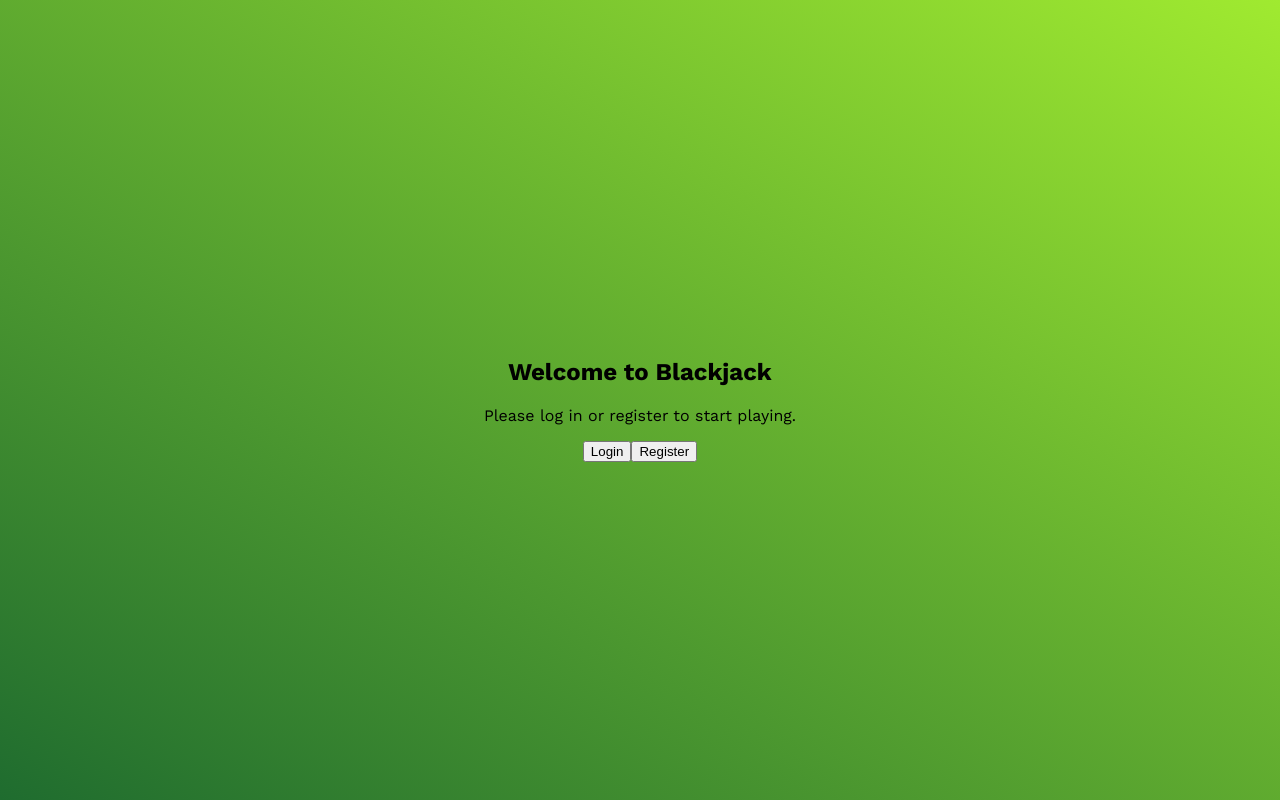
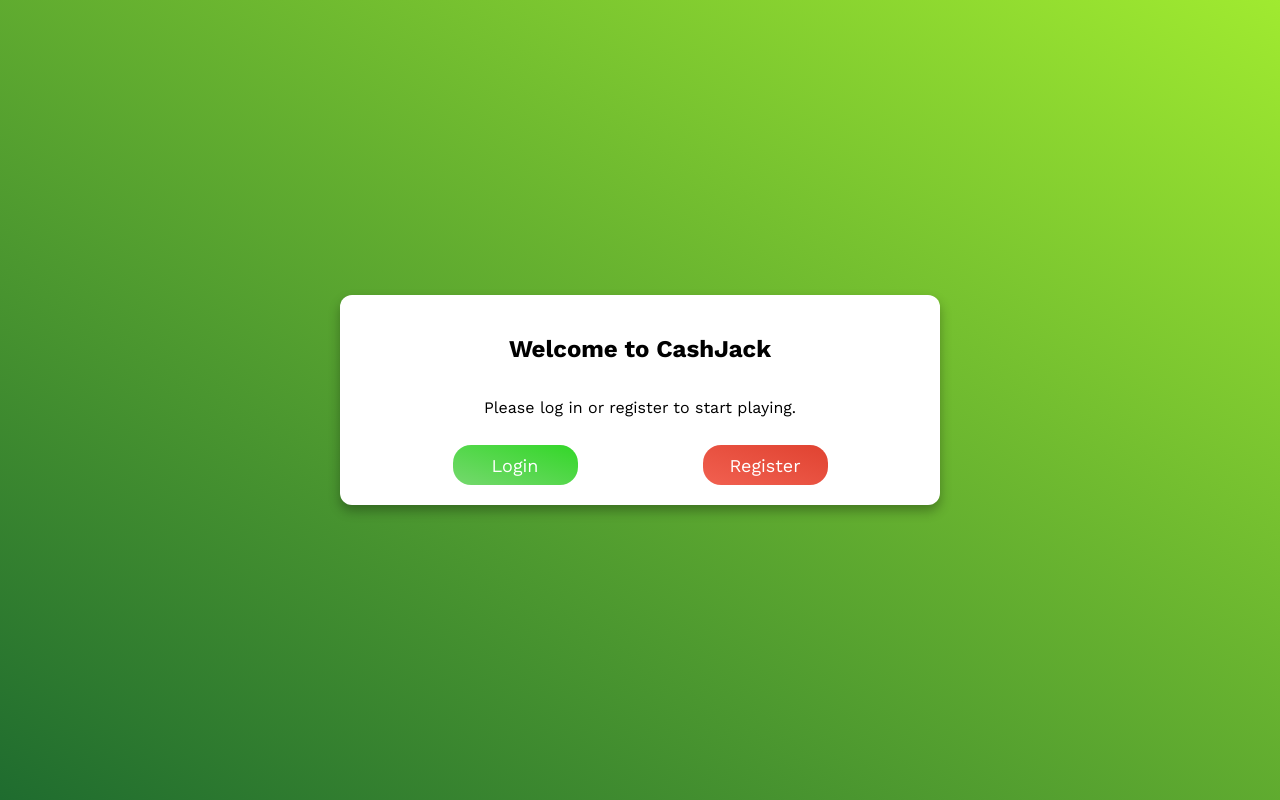
Before and after one commit to calebashw/Blackjack-Frontend, a React (Create React App) app: page / in a window 1280 px wide. Built offline with nearby package versions, Linux system fonts and the light colour scheme.

Commit message:
Lots of styling changes, working on API requests, functionality

```diff
--- a/public/index.html
+++ b/public/index.html
@@ -2,7 +2,7 @@
 <html lang="en">
   <head>
     <meta charset="utf-8" />
-    <link rel="icon" href="%PUBLIC_URL%/favicon.ico" />
+    <link rel="icon" href="%PUBLIC_URL%/icons8-blackjack-62.png" />
     <link rel="preconnect" href="https://fonts.googleapis.com">
     <link rel="preconnect" href="https://fonts.gstatic.com" crossorigin>
     <link href="https://fonts.googleapis.com/css2?family=Work+Sans:ital,wght@0,100..900;1,100..900&display=swap" rel="stylesheet">
--- a/src/App.jsx
+++ b/src/App.jsx
@@ -15,7 +15,7 @@ function App() {
 
   // Function to start a new game
   const startGame = async () => {
-    const response = await axios.post(`${process.env.REACT_APP_API_URL}/start-game`, {}, { withCredentials: true });
+    const response = await axios.post(`${process.env.REACT_APP_API_URL}/main/start-game`, {}, { withCredentials: true });
     setGameData(response.data);
   };
 
@@ -30,7 +30,7 @@ function App() {
           {/* Login route */}
           <Route
             path="/login"
-            element={<Login setAuthenticated={setIsAuthenticated} />}
+            element={<Login setAuthenticated={setIsAuthenticated} startGame={startGame} />}
           />
 
           {/* Register route */}
@@ -48,7 +48,7 @@ function App() {
                   <Betting
                     bankroll={bankroll}
                     setBankroll={setBankroll}
-                    startGame={startGame}
+                    // startGame={startGame}
                     isAuthenticated={isAuthenticated}
                   />
                   {gameData && <GameBoard gameData={gameData} />}
--- a/src/Betting.jsx
+++ b/src/Betting.jsx
@@ -1,7 +1,7 @@
 import React, { useState } from 'react';
 import axios from 'axios';
 
-function Betting({ bankroll, setBankroll, startGame, isAuthenticated }) {
+function Betting({ bankroll, setBankroll, isAuthenticated }) {
     const [bet, setBet] = useState(0);
 
     const placeBet = async () => {
@@ -11,9 +11,9 @@ function Betting({ bankroll, setBankroll, startGame, isAuthenticated }) {
         }
 
         try {
-          const response = await axios.post(`${process.env.REACT_APP_API_URL}/place-bet`, { bet }, { withCredentials: true });
+          const response = await axios.post(`${process.env.REACT_APP_API_URL}/main/place-bet`, { bet }, { withCredentials: true });
           setBankroll(response.data.remaining_bankroll);
-          startGame();
+          // startGame();
         } catch (error) {
           console.error("Betting error:", error);
         }
--- a/src/Home.jsx
+++ b/src/Home.jsx
@@ -1,18 +1,24 @@
-// Home.js
-import React from 'react';
-import { Link } from 'react-router-dom';
+import React from "react";
+import { Link } from "react-router-dom";
+import "./style/homeStyle.css";
 
 function Home() {
   return (
-    <div>
-      <h2>Welcome to Blackjack</h2>
-      <p>Please log in or register to start playing.</p>
-      <Link to="/login">
-        <button>Login</button>
-      </Link>
-      <Link to="/register">
-        <button>Register</button>
-      </Link>
+    <div className="home-container">
+      <div className="directory-cover">
+        <h2>Welcome to CashJack</h2>
+        <p>Please log in or register to start playing.</p>
+
+        {/* Buttons Container */}
+        <div className="button-container">
+          <Link to="/login">
+            <button className="login-button">Login</button>
+          </Link>
+          <Link to="/register">
+            <button className="register-button">Register</button>
+          </Link>
+        </div>
+      </div>
     </div>
   );
 }
--- a/src/Login.jsx
+++ b/src/Login.jsx
@@ -3,7 +3,7 @@ import axios from 'axios';
 import { useNavigate } from 'react-router-dom';
 import "./style/register_login_style.css";
 
-function Login({ setAuthenticated }) {
+function Login({ setAuthenticated, startGame }) {
   const [username, setUsername] = useState('');
   const [password, setPassword] = useState('');
   const navigate = useNavigate();
@@ -11,19 +11,26 @@ function Login({ setAuthenticated }) {
   const handleLogin = async (e) => {
     e.preventDefault();
     try {
-      // Send login request to Flask backend
-      await axios.post(`${process.env.REACT_APP_API_URL}/login`, {
-        username,
-        password,
-      }, { withCredentials: true });
+      const response = await axios.post(
+        `${process.env.REACT_APP_API_URL}/auth/login`,
+        { username, password },
+        { withCredentials: true } // Include credentials like cookies
+      );
 
-      // If successful, setAuthenticated to true and redirect to game
+      console.log("Login response:", response.data);
+
+      // If successful, set authentication and navigate
       setAuthenticated(true);
+      await startGame();
       alert('Logged in successfully!');
       navigate('/game');
     } catch (error) {
+      if (error.response) {
+        alert(error.response.data.message || 'Invalid credentials.');
+      } else {
+        alert('Network error. Please try again.');
+      }
       console.error('Login failed:', error);
-      alert('Login failed. Please check your credentials.');
     }
   };
 
@@ -33,7 +40,7 @@ function Login({ setAuthenticated }) {
         <h2>Welcome Back</h2>
         <div className="inputs">
           {/* Username Input */}
-          <label className="username-label" htmlFor="username">Username</label>
+          <label className="username-label" htmlFor="username" id="username-label">Username</label>
           <div className="input-container">
             <svg xmlns="http://www.w3.org/2000/svg" width="16" height="16" fill="currentColor" className="icon-username" viewBox="0 0 16 16">
               <path d="M11 6a3 3 0 1 1-6 0 3 3 0 0 1 6 0" />
@@ -42,7 +49,7 @@ function Login({ setAuthenticated }) {
             <input
               type="text"
               id="username"
-              aria-label="username"
+              aria-labelledby="username-label"
               placeholder="e.g. yourusername123"
               className="login-input"
               required
@@ -52,7 +59,7 @@ function Login({ setAuthenticated }) {
           </div>
 
           {/* Password Input */}
-          <label className="password-label" htmlFor="password-input">Password</label>
+          <label className="password-label" htmlFor="password-input" id="password-label">Password</label>
           <div className="input-container">
             <svg xmlns="http://www.w3.org/2000/svg" width="16" height="16" fill="currentColor" className="icon-password" viewBox="0 0 16 16">
               <path d="M8 1a2 2 0 0 1 2 2v4H6V3a2 2 0 0 1 2-2m3 6V3a3 3 0 0 0-6 0v4a2 2 0 0 0-2 2v5a2 2 0 0 0 2 2h6a2 2 0 0 0 2-2V9a2 2 0 0 0-2-2" />
@@ -60,7 +67,7 @@ function Login({ setAuthenticated }) {
             <input
               type="password"
               id="password-input"
-              aria-label="password"
+              aria-labelledby="password-label"
               placeholder="password123"
               className="login-input"
               required
--- /dev/null
+++ b/src/style/homeStyle.css
@@ -0,0 +1,76 @@
+html, body {
+    height: 100%;
+    margin: 0;
+    padding: 0;
+    font-family: "Work Sans", sans-serif;
+    font-optical-sizing: auto;
+    background: linear-gradient(to bottom left, rgb(160, 234, 48), rgb(31, 108, 47));
+    background-repeat: no-repeat;
+    background-size: cover;
+    background-attachment: fixed;
+    display: flex;
+    justify-content: center;
+    align-items: center;
+}
+
+.directory-cover {
+    background-color: white;
+    padding-top: 20px;
+    padding-bottom: 20px;
+    height: auto;
+    font-family: "Work Sans", sans-serif;
+    width: 600px;
+    justify-content: center;
+    align-items: center;
+    flex-direction: column;
+    display: flex;
+    box-shadow: 0 6px 12px rgba(0, 0, 0, 0.3);
+    border-radius: 12px;
+}
+
+.button-container {
+    display: flex;
+    justify-content: space-around;
+    width: 100%;
+    padding: 0 50px;
+    box-sizing: border-box;
+}
+
+
+.login-button {
+    background: linear-gradient(to bottom left, #33D728, #75d86e);
+    color: white;
+    border-radius: 18px;
+    height: 40px;
+    width: 125px;
+    padding: 5px;
+    margin-top: 12px;
+    border: none;
+    font-family: "Work Sans", sans-serif;
+    font-size: 18px;
+    text-align: center;
+}
+
+.login-button:hover {
+    cursor: pointer;
+    background: linear-gradient(to bottom left, #5ee055, #9deb97);
+}
+
+.register-button {
+    background: linear-gradient(to bottom left, #e04331, #f16050);
+    color: white;
+    border-radius: 18px;
+    height: 40px;
+    width: 125px;
+    padding: 5px;
+    margin-top: 12px;
+    border: none;
+    font-family: "Work Sans", sans-serif;
+    font-size: 18px;
+    text-align: center;
+}
+
+.register-button:hover {
+    cursor: pointer;
+    background: linear-gradient(to bottom left, #ed8074, #E74C3C);
+}
```
Also changed, not shown: src/Controls.jsx (+4 -4 lines), public/icons8-blackjack-62.png (added).
